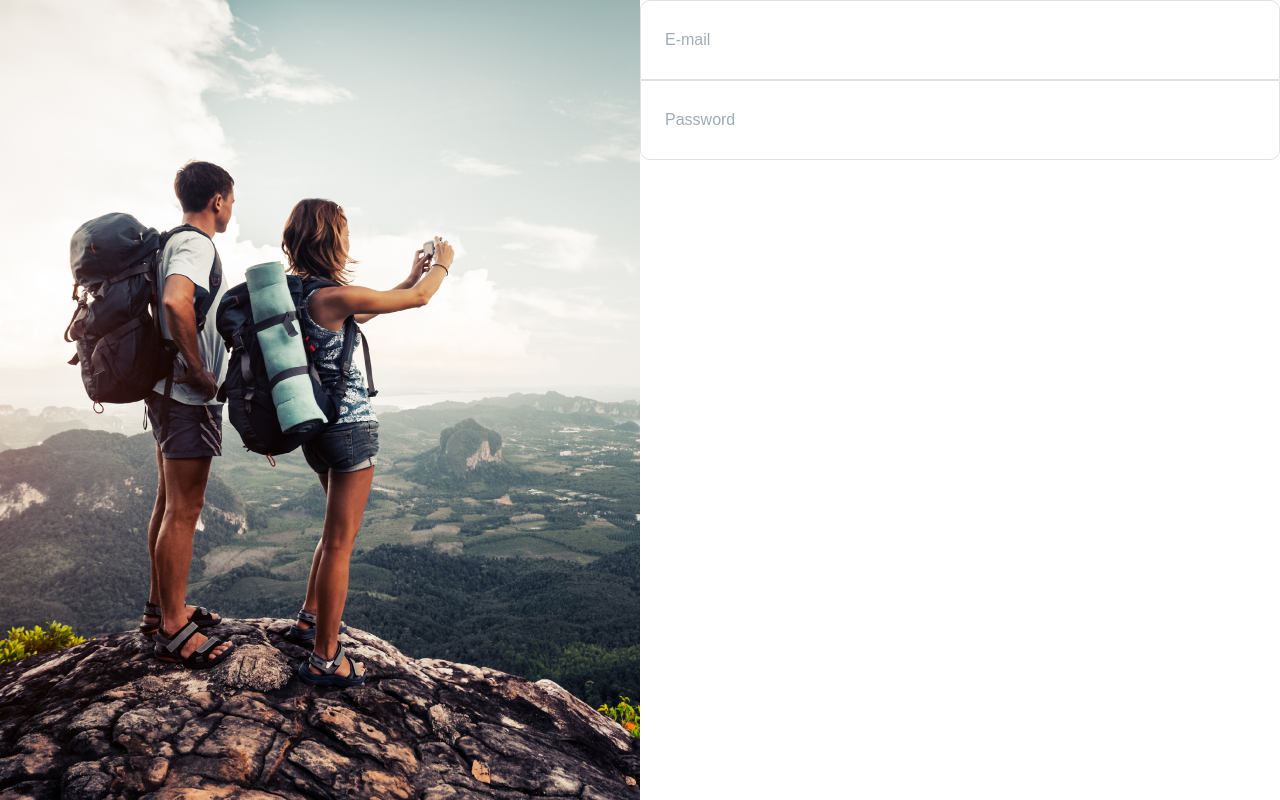
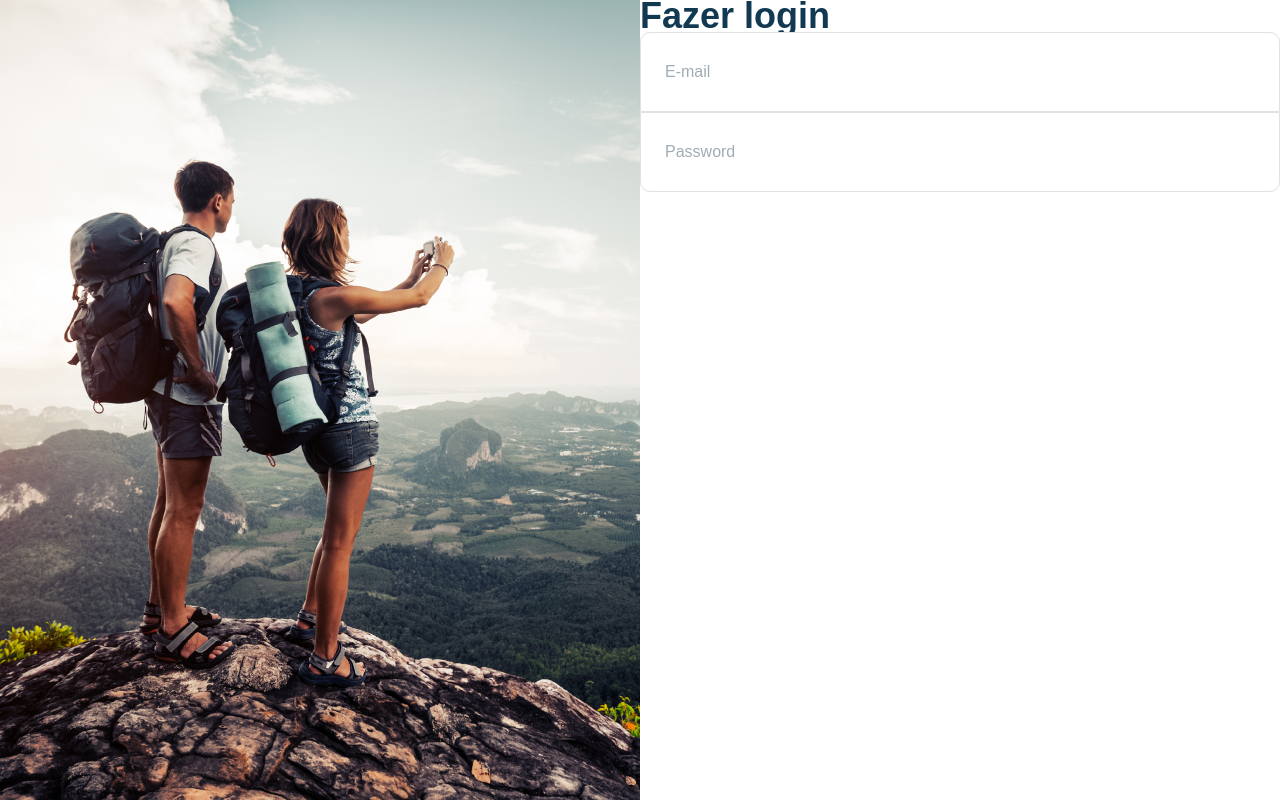
Before and after one commit to MoesioMarcelino/Traveler-Vue, a Vue app: page / in a window 1280 px wide. Built offline with nearby package versions, Linux system fonts and the light colour scheme.

Commit message:
feat: create title component

```diff
--- /dev/null
+++ b/src/components/Title.vue
@@ -0,0 +1,25 @@
+<template>
+  <span>{{ title }}</span>
+</template>
+
+<script>
+export default {
+  name: "Title",
+  props: {
+    title: {
+      type: String,
+      default: "",
+    },
+  },
+}
+</script>
+
+<style>
+span {
+  font-style: normal;
+  font-weight: 600;
+  font-size: 36px;
+  line-height: 32px;
+  color: #123952;
+}
+</style>
--- a/src/pages/Login.vue
+++ b/src/pages/Login.vue
@@ -2,6 +2,7 @@
   <div class="container">
     <div class="content image" />
     <div class="content login-content">
+      <Title title="Fazer login" />
       <Input
         label="E-mail"
         name="email"
@@ -26,10 +27,11 @@
 
 <script>
 import Input from "../components/Input.vue"
+import Title from "../components/Title.vue"
 
 export default {
   name: "Login",
-  components: { Input },
+  components: { Input, Title },
   data: () => ({
     email: "",
     password: "",
```
